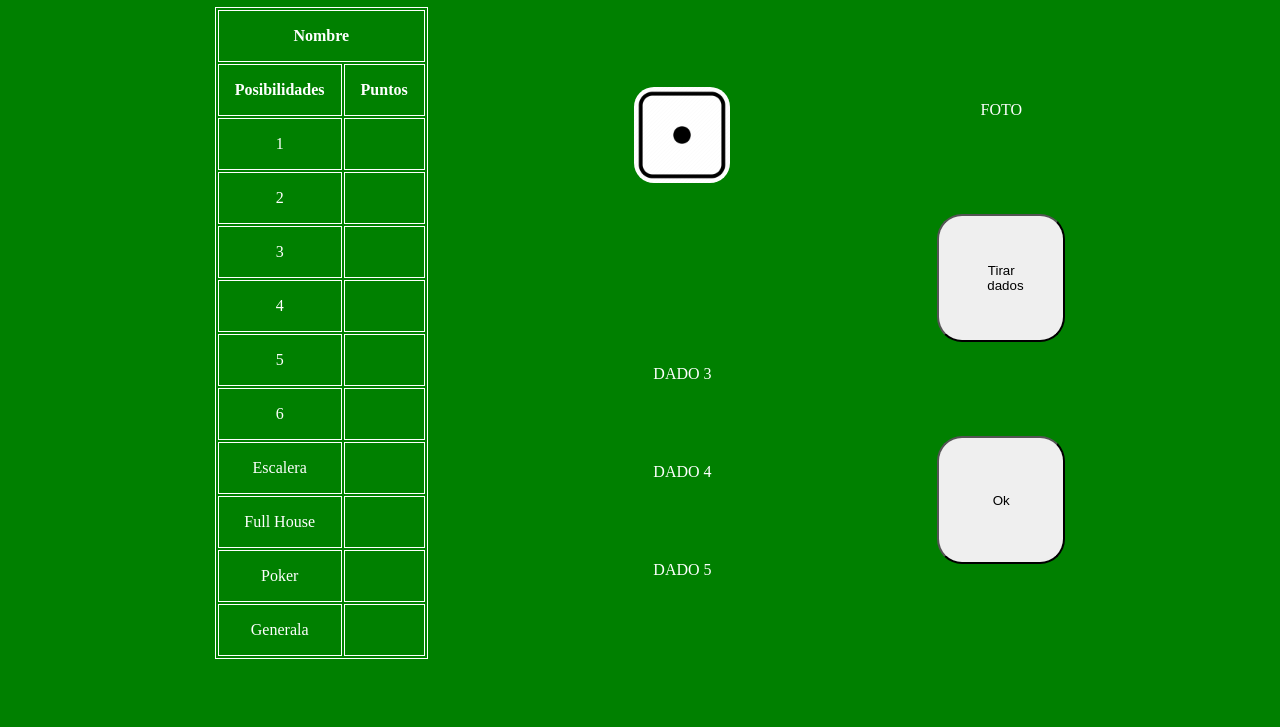
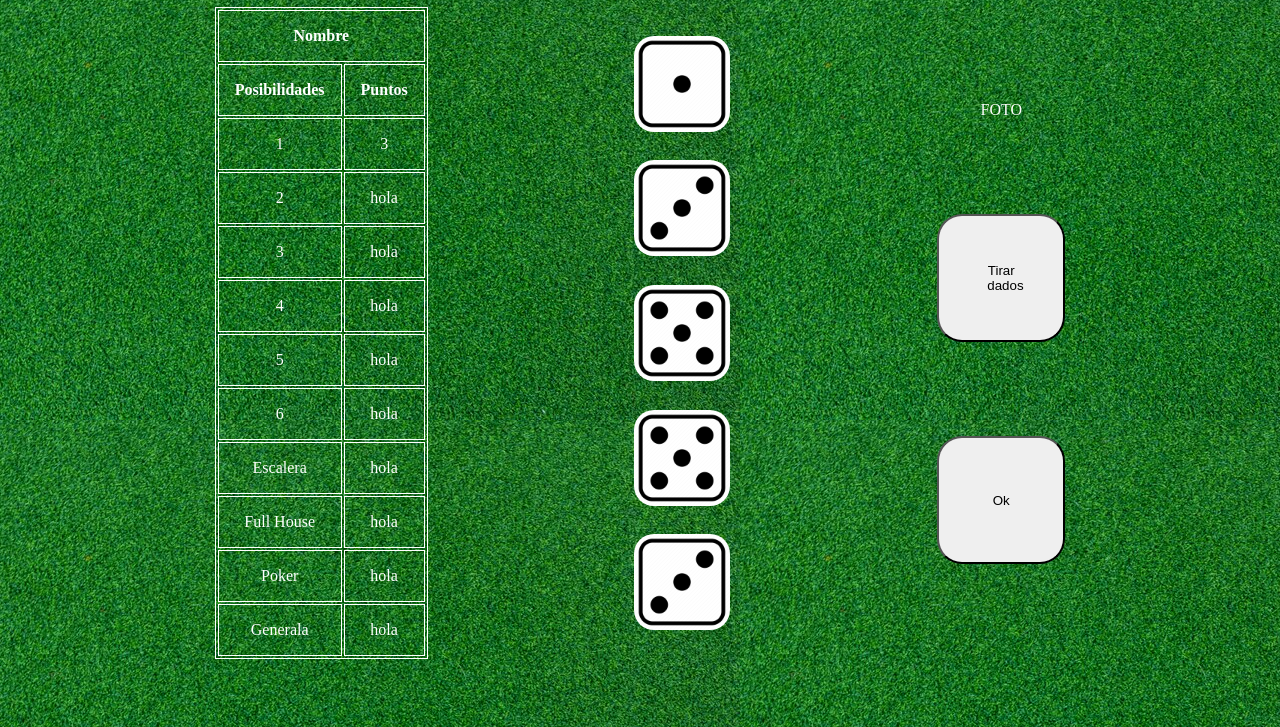
Before and after one commit to andresrive/proyectoGenerala, a plain HTML site: page index.html in a window 1280 px wide. Shown: the part 73-800 px from the top of the page. Drawn offline with Linux system fonts and the light colour scheme.

Commit message:
this.posibilidades

```diff
--- a/app.js
+++ b/app.js
@@ -1,3 +1,5 @@
+window.onload = () => {
+
     class Jugador {
         constructor() {
             this.nombre = ""
@@ -9,15 +11,27 @@ class Dado {
             this.valor = this.printRandom()
             this.seleccionado = false;
             this.identificador = identificador
-       /*  this.img = ""
+            this.dom = document.getElementById(`dado${identificador}`)
             switch (this.valor) {
                 case 1:
-                this.imgDado1.src = "images/imagenDado1.png"
+                    this.dom.src = "images/imagenDado1.png"
                     break;
-
-            default:
+                case 2:
+                    this.dom.src = "images/imagenDado2.png"
                     break;
-        } */
+                case 3:
+                    this.dom.src = "images/imagenDado3.png"
+                    break;
+                case 4:
+                    this.dom.src = "images/imagenDado4.png"
+                    break;
+                case 5:
+                    this.dom.src = "images/imagenDado5.png"
+                    break;
+                case 6:
+                    this.dom.src = "images/imagenDado1.png"
+                    break;
+            }
         }
 
         printRandom() {
@@ -27,6 +41,10 @@ class Dado {
         recalcularValorDado() {
             this.valor = this.printRandom() // llamo la funcion cuando tengo que recualcualr el valor de los dados en las otras tiradas de dados
         }
+
+        seleccionar() {
+            this.seleccionado = !this.seleccionado;
+        }
     }
 
     class Cubilete {
@@ -34,29 +52,41 @@ class Cubilete {
             this.arrayDados = []
         }
 
-    tirarDado() {
+        crearDados() {
             if (this.arrayDados.length === 0) { //para saber si es la primer tirada, array vacio
                 for (let i = 1; i <= 5; i++) {
                     this.dado = new Dado(i)
                     this.arrayDados.push(this.dado)
                 }
             }
-
-        else {
-            for (let i = 1; i <= 5; i++) {
-                let objetoDelArrayDADO = this.arrayDados[i]       //es un objeto dado!
-                if (objetoDelArrayDADO.seleccionado === true) {
-                    objetoDelArrayDADO  // que se devuelva a el mismo????
+            console.log(this.arrayDados)
+            return this.arrayDados;
         }
 
-                else if (objetoDelArrayDADO.seleccionado === false) {
-                    objetoDelArrayDADO.recalcularValorDado()
+        tirarDado() {
+            this.arrayDados.forEach((dado, i) => {
+                if (!dado.seleccionado) {
+                    let newDado = new Dado(i + 1);
+                    this.arrayDados.splice(i, 1, newDado);
                 }
-            }
-        }
+            })
+            console.log(this.arrayDados)
+            return this.arrayDados;
+            // for (let i = 0; i <= 5; i++) {
+            //     let objetoDelArrayDADO = this.arrayDados[i]       //es un objeto dado!
+            //     console.log(objetoDelArrayDADO.seleccionado)
+            //     if (!objetoDelArrayDADO.seleccionado) {
+            //         objetoDelArrayDADO  // que se devuelva a el mismo????
+            //     }
+
+            //     else if (objetoDelArrayDADO.seleccionado == false) {
+            //         objetoDelArrayDADO.recalcularValorDado()
+            //     }
+            // }
         }
 
- /*    tirarDadosPrueba() {
+
+        /* tirarDadosPrueba() {
             let pocker = [
                 { valor: 5, seleccionado: false, identificador: 1 },
                 { valor: 5, seleccionado: false, identificador: 2 },
@@ -109,25 +139,57 @@ class Cubilete {
                 { valor: 6, seleccionado: false, identificador: 5 }
             ]
             /* return escaleraChunga */
-        /* return full */
+        /*  return full */
+        /*  }  */
+
 
     }
 
-
     class Tablero {
         constructor() {
-        this.posibilidad1 = 0
-        this.posibilidad2 = 0
-        this.posibilidad3 = 0
-        this.posibilidad4 = 0
-        this.posibilidad5 = 0
-        this.posibilidad6 = 0
-        this.escalera = 25
-        this.full = 35
-        this.pocker = 45
-        this.generala = 55
+            this.objPosibilidades = [
+                {dom : document.getElementById("sumaUno"),
+                    nombre: this.posibilidad1,
+                    declarado: false
+                },
+                {dom : document.getElementById("sumaDos"),
+                    nombre: this.posibilidad2,
+                    declarado: false
+                },
+                {dom : document.getElementById("sumaTres"),
+                    nombre: this.posibilidad3,
+                declarado: false
+                },
+                {dom : document.getElementById("sumaCuatro"),
+                    nombre: this.posibilidad4,
+                    declarado: false
+                },
+                {dom : document.getElementById("sumaCinco"),
+                    nombre: this.posibilidad5,
+                    declarado: false
+                },
+                {dom : document.getElementById("sumaSeis"),
+                    nombre: this.posibilidad6,
+                    declarado: false
+                },
+                {dom : document.getElementById("escalera"),
+                    nombre: this.escalera,
+                    declarado: false
+                },
+                {dom : document.getElementById("fullHouse"),
+                    nombre: this.full,
+                    declarado: false
+                },
+                {dom : document.getElementById("poker"),
+                    nombre: this.pocker,
+                    declarado: false
+                },
+                {dom : document.getElementById("generala"),
+                nombre: this.generala,
+                declarado: false
+                }]
+        }
 
-    }
 
 
 
@@ -196,7 +258,24 @@ class Tablero {
 
             return arrayObjCantidad
         }
+
+        controlaTablero() {
+                this.objPosibilidades.declarado == true;
         }
+
+         /*    let options = this.getOptions(this.arrayDados)
+            options.forEach((option, i) => {
+                if (!option.declarado) {
+                    //mostrar valor de las opciones
+
+                }
+
+            }) */
+
+        }
+
+
+
 
 
     class Juego {
@@ -208,6 +287,8 @@ class Juego {
         }
 
         start() {
+            this.cubilete.crearDados()
+
             //1 - mostrar pantalla bienvenida
             // 2 - boton de start (oculta un div y muestraa otro)
             // 3 - mostrar pagina nueva - dibujar tablero vacio y los dados y sus img
@@ -216,11 +297,23 @@ class Juego {
         play() {
             this.cubilete.tirarDado()
             console.log(this.cubilete.arrayDados)
-        console.log('----------------')
+            // console.log('----------------')
+            this.tablero.objPosibilidades[0].dom.innerHTML = this.cubilete.dado.valor
+            this.tablero.objPosibilidades[1].dom.innerHTML = "hola"
+            this.tablero.objPosibilidades[2].dom.innerHTML = "hola"
+            this.tablero.objPosibilidades[3].dom.innerHTML = "hola"
+            this.tablero.objPosibilidades[4].dom.innerHTML = "hola"
+            this.tablero.objPosibilidades[5].dom.innerHTML = "hola"
+            this.tablero.objPosibilidades[6].dom.innerHTML = "hola"
+            this.tablero.objPosibilidades[7].dom.innerHTML = "hola"
+            this.tablero.objPosibilidades[8].dom.innerHTML = "hola"
+            this.tablero.objPosibilidades[9].dom.innerHTML = "hola"
+
+
             let opciones = this.tablero.getOptions(this.cubilete.arrayDados)
             console.log(opciones)
-      /*   let opciones = this.tablero.getOptions(this.cubilete.tirarDadosPrueba())  // volver a la funcion oroginal
-        console.log(opciones) */
+            // let opciones = this.tablero.getOptions(this.cubilete.tirarDadosPrueba())  // volver a la funcion oroginal
+            // console.log(opciones)
 
 
             //1 - tirar dados
@@ -239,4 +332,52 @@ class Juego {
     }
 
     let juego = new Juego()
+    juego.start()
     juego.play()
+
+
+    // EVENTOS VARIOS
+    document.getElementById("tirarDados").addEventListener("click", () => {
+        juego.play()
+    })
+
+    document.getElementById("dado1").addEventListener("click", () => {
+
+        juego.cubilete.arrayDados[0].seleccionar();
+
+        console.log(juego.cubilete.arrayDados[0])
+    })
+    // document.getElementById("botonOk").addEventListener("click", () => { //GUARDA LOS RESULTADOS
+
+    // })
+
+    // document.querySelector("#hidden button")[0].onclick = () => { //boton de reglas para empezar a jugar?
+
+    // };
+
+    // window.onload = () => { }  // TODO DENTRO DE ESTO
+
+    // document.getElementById("dado1").addEventListener("click", () => { //EN TODOS LOS DADOS
+    //     //funcion que cambie "this.seleccionado" a true y a false constantemente
+    // })
+
+    // document.getElementById("escalera").appendChild("resultado de la ronda si puedo hacer escalera")
+
+    // document.getElementById("escalera").addEventListener("click", () => { //ELIJO ESE RESULTADO COMO EL QUE QUIERO Y LUEGO LE DOY AL BOTON OK
+
+    // })
+    // document.getElementById("sumaSeis").appendChild("resultado de la ronda si puedo juntar uno o mas seis")
+
+    // document.getElementById("sumaSeis").addEventListener("click", () => { //ELIJO ESE RESULTADO COMO EL QUE QUIERO Y LUEGO LE DOY AL BOTON OK
+
+    // })
+
+
+    // let escalera = document.getElementById("escalera")
+
+    // if (escalera.innerHTML != "") { return }
+
+
+    /* if (!document.getElementById("sumaUno").innerHTML) "añadirle el valor" */
+
+}
--- a/css/style.css
+++ b/css/style.css
@@ -1,6 +1,6 @@
 body {
     font-size: 16px;
-    background-image: url("images/fondoProvisional.jpg");
+    background-image: url("../images/fondoProvisional.jpg");
     background-color: green;
     background-repeat: repeat;
     color: white;
@@ -55,6 +55,7 @@ main {
 }
 
 .dados img {
+    display: block;
     width: 6rem;
     background-color: white;
     border-radius: 20px;
--- a/index.html
+++ b/index.html
@@ -119,11 +119,11 @@
             </table>
         </div>
         <div class="dados">
-            <div id="dado1"><img src="/proyectoGenerala/images/imagenDado1.png" alt=""></div>
-            <div id="dado2"><img src="/proyectoGenerala/images/imagenDado2.png" alt=""></div>
-            <div id="dado3">DADO 3</div>
-            <div id="dado4">DADO 4</div>
-            <div id="dado5">DADO 5</div>
+            <img src="./images/imagenDado1.png" alt="imagenDado1" id="dado1">
+            <img src="images/imagenDado1.png" alt="imagenDado2" id="dado2">
+            <img src="images/imagenDado1.png" alt="imagenDado3" id="dado3">
+            <img src="images/imagenDado1.png" alt="imagenDado4" id="dado4">
+            <img src="images/imagenDado1.png" alt="imagenDado5" id="dado5">
         </div>
         <div id="score">
             <div id="profilePic">FOTO</div>
```
Lines whose indentation alone changed are shown as unchanged.
